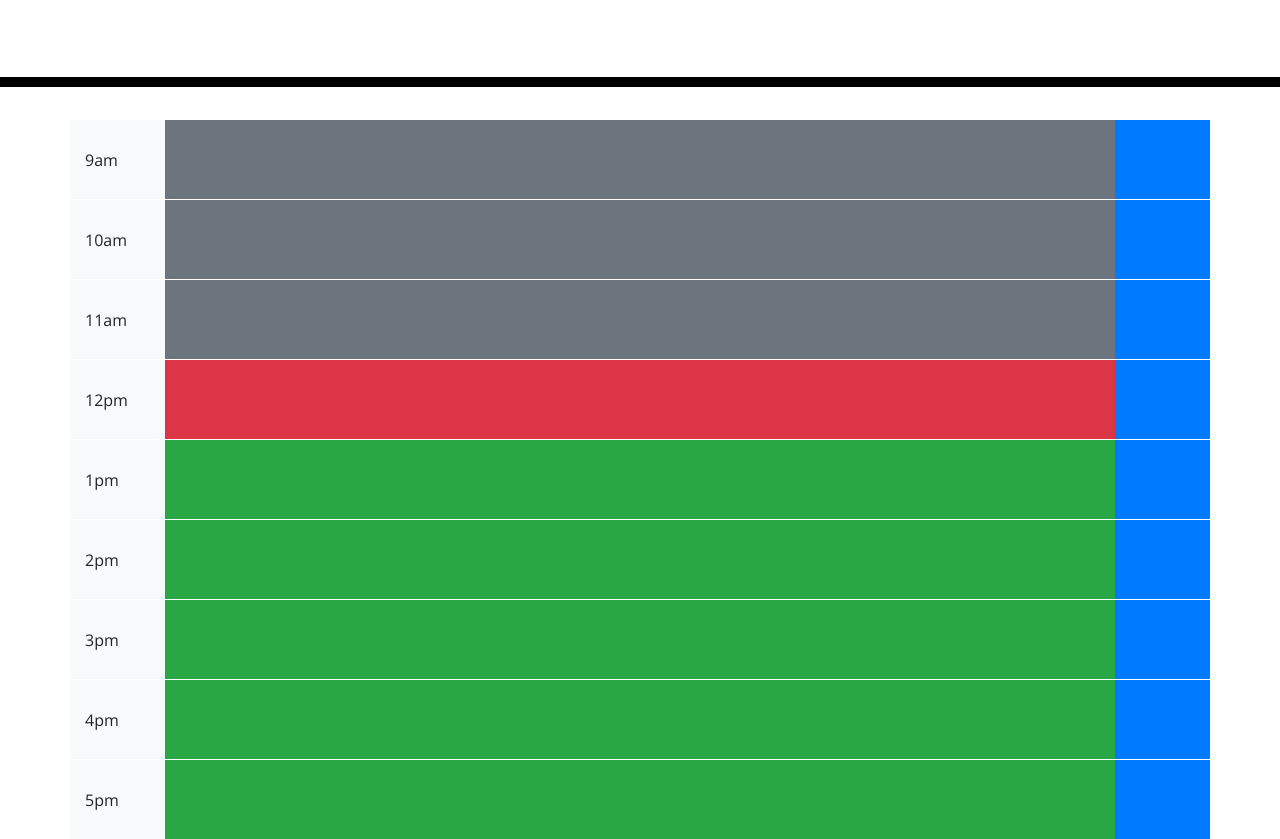
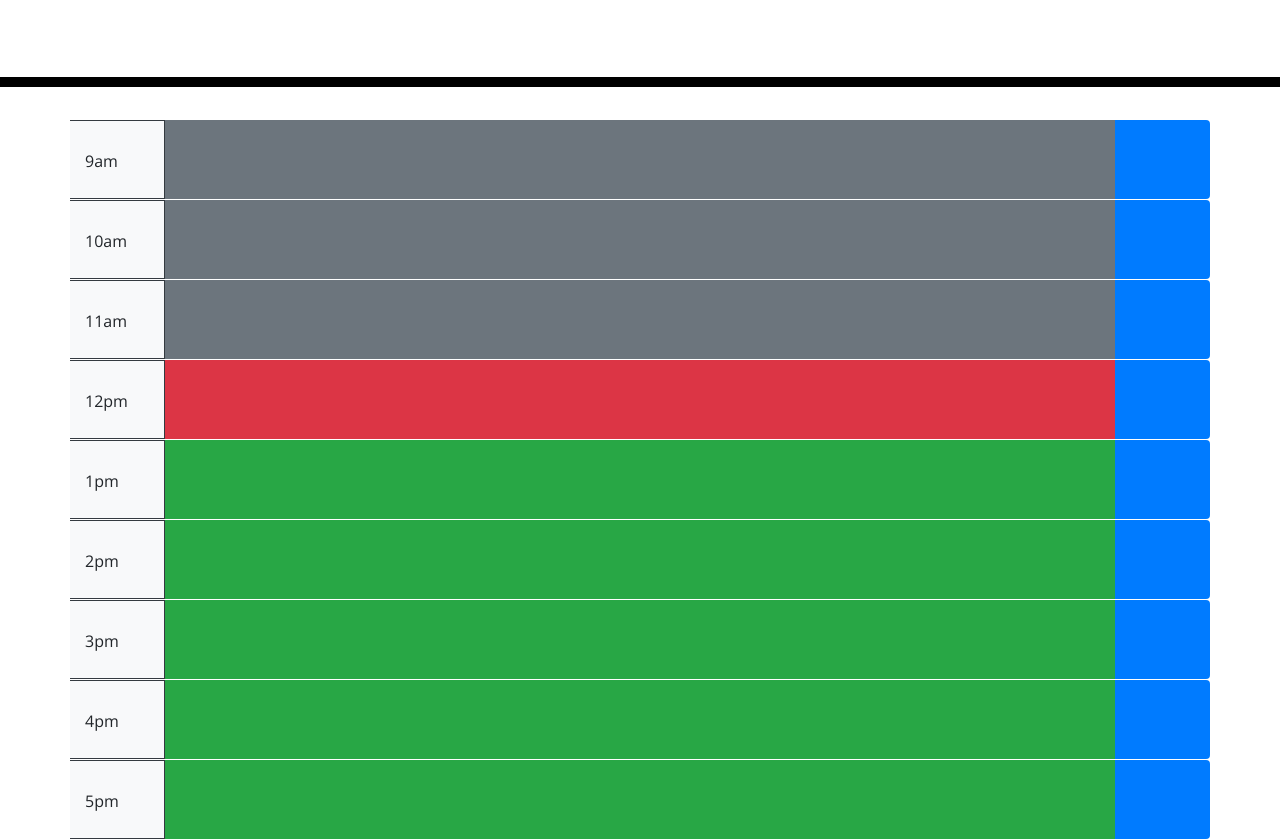
Before and after one commit to BroBrett/workdayschedular, a plain HTML site: page index.html in a window 1280 px wide. Shown: the part 181-1020 px from the top of the page. Drawn offline with nearby package versions, Linux system fonts and the light colour scheme.

Commit message:
updated timeblocks

```diff
--- a/index.html
+++ b/index.html
@@ -29,89 +29,89 @@
       <p id="currentDay" class="lead"></p>
     </header>
     <div class="container">
-      <!-- Timeblocks go here -->
+      <!-- Timeblock 9am -->
         <div class="row">
-            <div class="col-1 bg-light">
+            <div class="col-1 bg-light border-top border-bottom border-right border-dark">
               9am
             </div>
             <div class="col-10 bg-secondary">
 
             </div>
-            <div class="col-1 bg-primary">
+            <div class="col-1 bg-primary rounded-right">
 
             </div>
 
     </div>
 
-        <!-- Timeblocks go here -->
+        <!-- Timeblock 10am -->
           <div class="row">
-              <div class="col-1 bg-light">
+              <div class="col-1 bg-light border-top border-bottom border-right border-dark">
                 10am
               </div>
               <div class="col-10 bg-secondary">
 
               </div>
-              <div class="col-1 bg-primary">
+              <div class="col-1 bg-primary rounded-right">
 
               </div>
 
       </div>
 
-        <!-- Timeblocks go here -->
+        <!-- Timeblock 11am -->
           <div class="row">
-              <div class="col-1 bg-light">
+              <div class="col-1 bg-light border-top border-bottom border-right border-dark">
                 11am
               </div>
               <div class="col-10 bg-secondary"></div>
-              <div class="col-1 bg-primary"></div>
+              <div class="col-1 bg-primary rounded-right"></div>
       </div>
 
       <div class="row">
-        <div class="col-1 bg-light">
+        <div class="col-1 bg-light border-top border-bottom border-right border-dark">
           12pm
         </div>
         <div class="col-10 bg-danger"></div>
-        <div class="col-1 bg-primary"></div>
+        <div class="col-1 bg-primary rounded-right"></div>
       </div>
 
       <div class="row">
-        <div class="col-1 bg-light">
+        <div class="col-1 bg-light border-top border-bottom border-right border-dark">
           1pm
         </div>
         <div class="col-10 bg-success"></div>
-        <div class="col-1 bg-primary"></div>
+        <div class="col-1 bg-primary rounded-right"></div>
       </div>
 
       <div class="row">
-        <div class="col-1 bg-light">
+        <div class="col-1 bg-light border-top border-bottom border-right border-dark">
           2pm
         </div>
         <div class="col-10 bg-success"></div>
-        <div class="col-1 bg-primary"></div>
+        <div class="col-1 bg-primary rounded-right"></div>
       </div>
 
       <div class="row">
-        <div class="col-1 bg-light">
+        <div class="col-1 bg-light border-top border-bottom border-right border-dark">
           3pm
         </div>
         <div class="col-10 bg-success"></div>
-        <div class="col-1 bg-primary"></div>
+        <div class="col-1 bg-primary rounded-right"></div>
       </div>
 
       <div class="row">
-        <div class="col-1 bg-light">
+        <div class="col-1 bg-light border-top border-bottom border-right border-dark">
           4pm
         </div>
         <div class="col-10 bg-success"></div>
-        <div class="col-1 bg-primary"></div>
+        <div class="col-1 bg-primary rounded-right"></div>
       </div>
 
       <div class="row">
-        <div class="col-1 bg-light">
+        <div class="col-1 bg-light border-top border-bottom border-right border-dark">
           5pm
         </div>
         <div class="col-10 bg-success"></div>
-        <div class="col-1 bg-primary"></div>
+        <div class="col-1 bg-primary rounded-right"></div>
       </div>
 
 </div>
```
